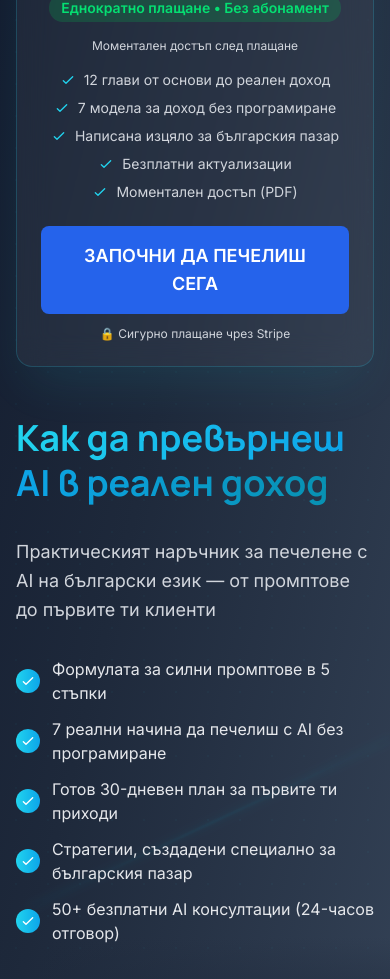
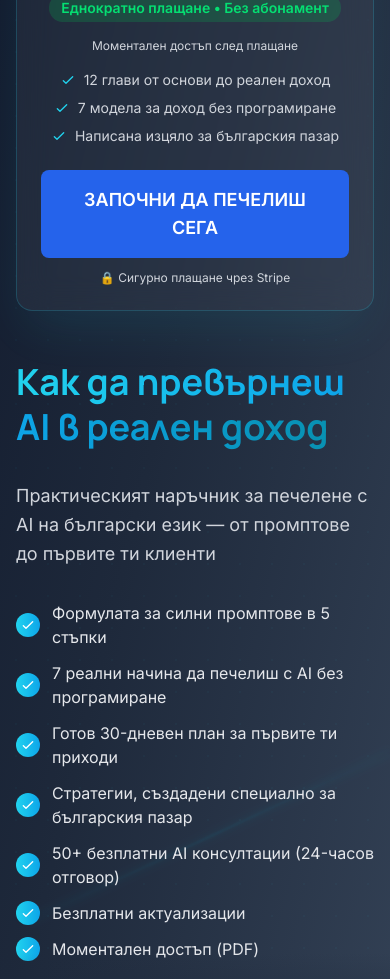
Before and after one commit to AlexPeezy/ai-bgebook-landing-page, a Next.js app: page / in a window 390 px wide. Shown: the part 540-1519 px from the top of the page. Built offline with nearby package versions, Linux system fonts and the light colour scheme; no server answers.

Commit message:
ui: Move 'Безплатни актуализации' and 'Моментален достъп' to left column bullets
Shortens the right card so the CTA button is visible sooner on mobile.

Co-Authored-By: Claude Sonnet 4.6 <noreply@anthropic.com>

```diff
--- a/components/Hero.tsx
+++ b/components/Hero.tsx
@@ -124,6 +124,8 @@ export default function Hero() {
                 'Готов 30-дневен план за първите ти приходи',
                 'Стратегии, създадени специално за българския пазар',
                 '50+ безплатни AI консултации (24-часов отговор)',
+                'Безплатни актуализации',
+                'Моментален достъп (PDF)',
               ].map((benefit, index) => (
                 <motion.div
                   key={index}
@@ -224,8 +226,6 @@ export default function Hero() {
                   '12 глави от основи до реален доход',
                   '7 модела за доход без програмиране',
                   'Написана изцяло за българския пазар',
-                  'Безплатни актуализации',
-                  'Моментален достъп (PDF)',
                 ].map((feature, idx) => (
                   <div key={idx} className="flex items-center justify-center gap-2 text-gray-300">
                     <svg className="w-4 h-4 text-cyan flex-shrink-0" fill="none" stroke="currentColor" viewBox="0 0 24 24">
```
